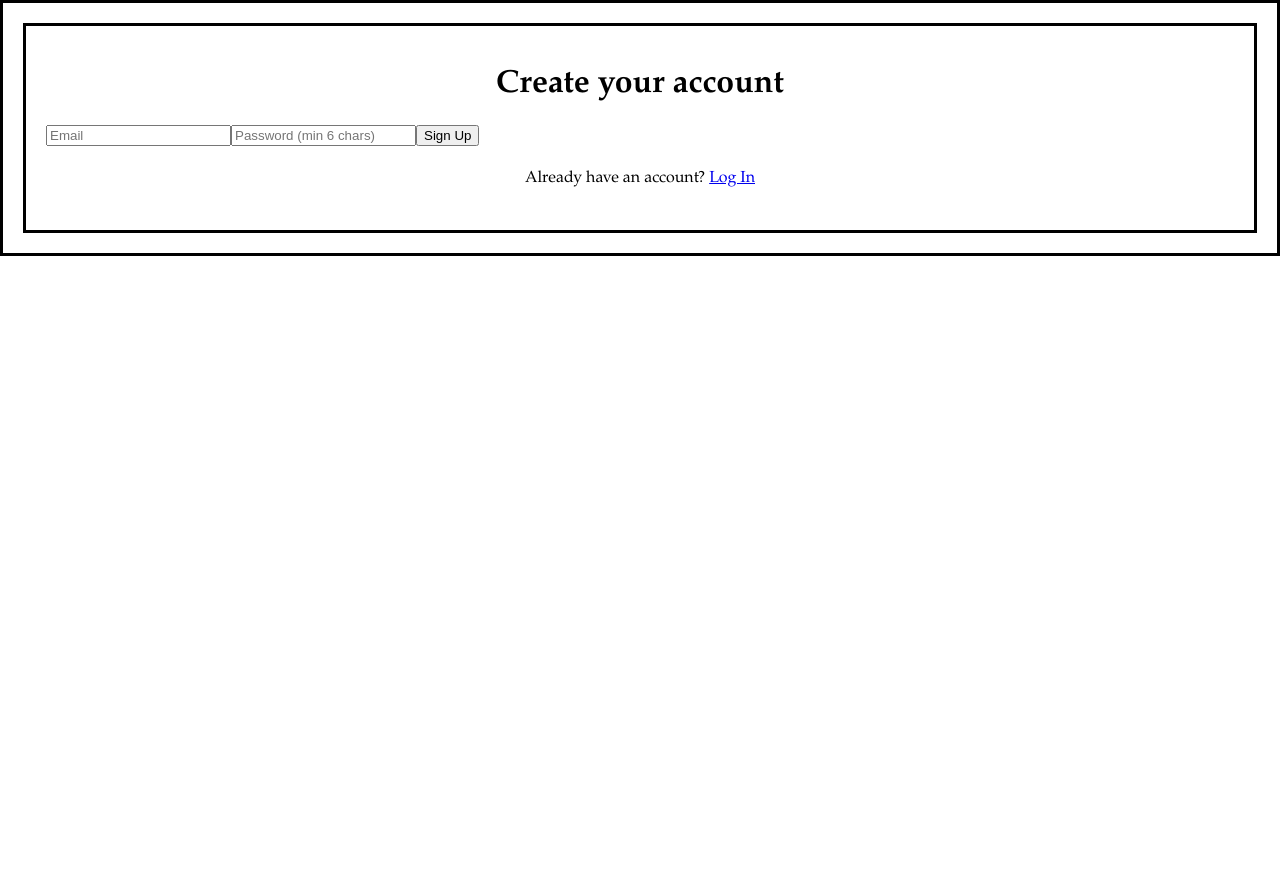
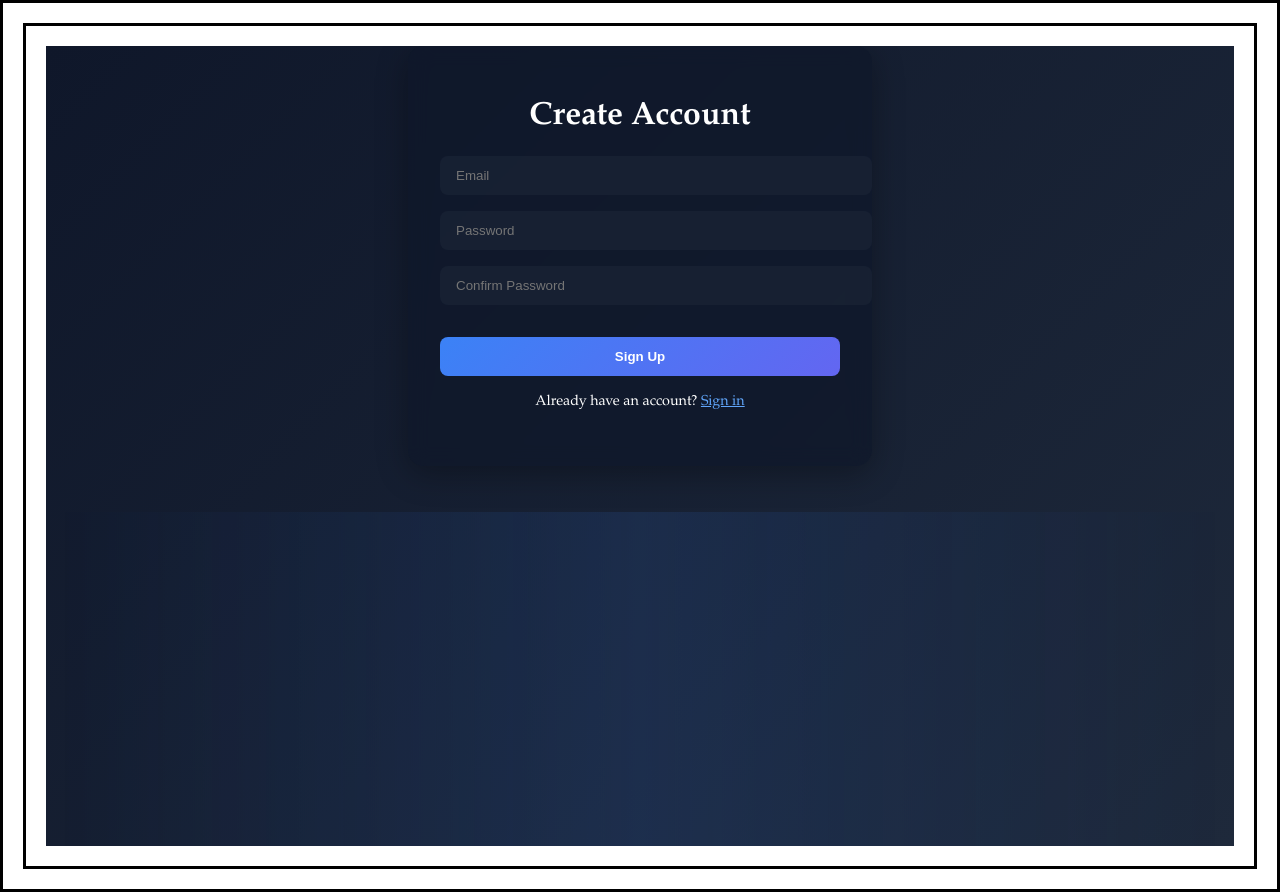
Before and after one commit to MaggieHemond/Software-Engineering, a React (Create React App) app in the folder Stock_App_Code/stock-app-REACT/: page /signup in a window 1280 px wide. Before the commit the page ends 800 px from the top, so only its background shows below. Built offline with nearby package versions, Linux system fonts and the light colour scheme; no server answers.

Commit message:
firebase auth WITH CSS

```diff
--- a/Stock_App_Code/stock-app-REACT/src/pages/LogInPage.js
+++ b/Stock_App_Code/stock-app-REACT/src/pages/LogInPage.js
@@ -1,40 +1,43 @@
 // src/pages/LogInPage.js
 
 import React, { useState } from "react";
+import { Link, useNavigate } from "react-router-dom";
 import { useAuth } from "../contexts/AuthContext";
-import { Link, useNavigate } from "react-router-dom";
+import "../stylesheets/Auth.css"; // CHRIS DID THIS: import auth-specific styles
 
 export default function LogInPage() {
   const [email, setEmail]       = useState("");    // CHRIS DID THIS: track email input
   const [password, setPassword] = useState("");    // CHRIS DID THIS: track password input
   const [error, setError]       = useState("");    // CHRIS DID THIS: show auth errors
-  const { login }               = useAuth();       // CHRIS DID THIS: get login fn from AuthContext
-  const navigate                = useNavigate();   // CHRIS DID THIS: redirect after actions
+  const { login }               = useAuth();       // CHRIS DID THIS: get login fn
+  const navigate                = useNavigate();   // CHRIS DID THIS: redirect after login
 
-  // CHRIS DID THIS: handle form submission for logging in
   const handleLogin = async e => {
     e.preventDefault();
     setError("");
     try {
-      await login(email, password);  // Firebase login
-      navigate("/home");             // go to Home on success
+      await login(email, password);
+      navigate("/home");             // CHRIS DID THIS: go to Home on success
     } catch (err) {
-      setError(err.message);         // display any error
+      setError(err.message);         // CHRIS DID THIS: display any error
     }
   };
 
-  // CHRIS DID THIS: allow guests to bypass login and try the app
   const handleGuest = () => {
-    navigate("/home");
+    navigate("/home");               // CHRIS DID THIS: bypass login as guest
   };
 
   return (
-    <div className="auth-container">
-      <h2>Log In to Stock Tracker</h2>
-      {error && <div className="error">{error}</div>}
+    <div className="auth-page">
+      <div className="stock-line"></div> {/* CHRIS DID THIS: animated background line */}
+
+      <div className="glass-card fade-in">
+        <h2>StockVision</h2>
+        {error && <div className="error-message">{error}</div>}
 
         <form onSubmit={handleLogin}>
           <input
+            className="input-field"
             type="email"
             placeholder="Email"
             value={email}
@@ -42,25 +45,29 @@ export default function LogInPage() {
             required
           />
           <input
+            className="input-field"
             type="password"
             placeholder="Password"
             value={password}
             onChange={e => setPassword(e.target.value)}
             required
           />
-        <button type="submit">Log In</button>
+          <button className="btn-primary" type="submit">
+            Sign In
+          </button>
         </form>
 
-      {/* CHRIS DID THIS: link to standalone Sign Up page */}
-      <p>
+        <p style={{ marginTop: "1rem", fontSize: "0.9rem" }}>
           Don’t have an account?{" "}
-        <Link to="/signup">Sign up here</Link>
+          <Link to="/signup" style={{ color: "#60a5fa", textDecoration: "underline" }}>
+            Create one
+          </Link>
         </p>
 
-      {/* CHRIS DID THIS: guest bypass so you can demo without Firebase */}
-      <button onClick={handleGuest}>
+        <button className="btn-primary" onClick={handleGuest}>
           Continue as Guest
         </button>
       </div>
+    </div>
   );
 }
--- a/Stock_App_Code/stock-app-REACT/src/pages/SignUpPage.js
+++ b/Stock_App_Code/stock-app-REACT/src/pages/SignUpPage.js
@@ -1,32 +1,44 @@
-// CHRIS DID THIS: New page for users to create an account
+// src/pages/SignUpPage.js
+
 import React, { useState } from "react";
+import { Link, useNavigate } from "react-router-dom";
 import { useAuth } from "../contexts/AuthContext";
-import { useNavigate, Link } from "react-router-dom";
+import "../stylesheets/Auth.css"; // CHRIS DID THIS: import auth-specific styles
 
 export default function SignUpPage() {
-  const [email, setEmail]       = useState("");
-  const [password, setPassword] = useState("");
-  const [error, setError]       = useState("");
-  const { signup }              = useAuth();
-  const navigate                = useNavigate();
+  const [email, setEmail]       = useState("");    // CHRIS DID THIS: track email input
+  const [password, setPassword] = useState("");    // CHRIS DID THIS: track password input
+  const [confirm, setConfirm]   = useState("");    // CHRIS DID THIS: track confirmation
+  const [error, setError]       = useState("");    // CHRIS DID THIS: show auth errors
+  const { signup }              = useAuth();       // CHRIS DID THIS: get signup fn
+  const navigate                = useNavigate();   // CHRIS DID THIS: redirect after signup
 
   const handleSignup = async e => {
     e.preventDefault();
+    if (password !== confirm) {
+      setError("Passwords do not match!");
+      return;
+    }
+    setError("");
     try {
-      setError("");
       await signup(email, password);
-      navigate("/home"); // CHRIS DID THIS: send new users straight to home
+      navigate("/home");             // CHRIS DID THIS: go to Home on success
     } catch (err) {
-      setError(err.message);
+      setError(err.message);         // CHRIS DID THIS: display any error
     }
   };
 
   return (
-    <div className="auth-container">
-      <h2>Create your account</h2>
-      {error && <div className="error">{error}</div>}
+    <div className="auth-page">
+      <div className="stock-line"></div> {/* CHRIS DID THIS: animated background line */}
+
+      <div className="glass-card fade-in">
+        <h2>Create Account</h2>
+        {error && <div className="error-message">{error}</div>}
+
         <form onSubmit={handleSignup}>
           <input
+            className="input-field"
             type="email"
             placeholder="Email"
             value={email}
@@ -34,18 +46,33 @@ export default function SignUpPage() {
             required
           />
           <input
+            className="input-field"
             type="password"
-          placeholder="Password (min 6 chars)"
+            placeholder="Password"
             value={password}
             onChange={e => setPassword(e.target.value)}
             required
           />
-        <button type="submit">Sign Up</button>
+          <input
+            className="input-field"
+            type="password"
+            placeholder="Confirm Password"
+            value={confirm}
+            onChange={e => setConfirm(e.target.value)}
+            required
+          />
+          <button className="btn-primary" type="submit">
+            Sign Up
+          </button>
         </form>
-      <p>
+
+        <p style={{ marginTop: "1rem", fontSize: "0.9rem" }}>
           Already have an account?{" "}
-        <Link to="/">Log In</Link>
+          <Link to="/" style={{ color: "#60a5fa", textDecoration: "underline" }}>
+            Sign in
+          </Link>
         </p>
+      </div>
     </div>
   );
 }
--- /dev/null
+++ b/Stock_App_Code/stock-app-REACT/src/stylesheets/Auth.css
@@ -0,0 +1,111 @@
+
+/* full-screen dark gradient */
+.auth-page {
+    position: relative;
+    min-height: 100vh;
+    background: linear-gradient(135deg, #0f172a 0%, #1e293b 100%);
+    color: white;
+    overflow: hidden;
+    font-family: 'Inter', sans-serif;
+  }
+
+  /* semi-transparent blur container */
+  .glass-card {
+    background: rgba(15,23,42,0.7);
+    backdrop-filter: blur(10px);
+    border-radius: 16px;
+    border: 1px solid rgba(255,255,255,0.05);
+    box-shadow: 0 8px 32px rgba(0,0,0,0.3);
+    padding: 2rem;
+    max-width: 400px;
+    margin: auto;
+  }
+
+
+  /*NOTE: these below tried to remvoe the boarder to no luck*/
+
+  /* remove the border on glass-card for auth pages */
+.auth-page .glass-card {
+    border: none !important;
+  }
+
+  /* if you also get a border on the inputs, you can remove them too */
+  .auth-page .input-field {
+    border: none !important;
+  }
+
+  /* dark input fields */
+  .input-field {
+    width: 100%;
+    padding: 0.75rem 1rem;
+    margin-bottom: 1rem;
+    background: rgba(30,41,59,0.5);
+    border: 1px solid rgba(255,255,255,0.1);
+    border-radius: 8px;
+    color: white;
+    transition: all 0.3s ease;
+  }
+  .input-field:focus {
+    outline: none;
+    border-color: #60a5fa;
+    box-shadow: 0 0 0 3px rgba(96,165,250,0.2);
+  }
+
+  /* primary button */
+  .btn-primary {
+    display: block;
+    width: 100%;
+    padding: 0.75rem;
+    background: linear-gradient(135deg,#3b82f6 0%,#6366f1 100%);
+    border: none;
+    border-radius: 8px;
+    color: white;
+    font-weight: 600;
+    cursor: pointer;
+    transition: all 0.3s ease;
+    margin-top: 1rem;
+  }
+  .btn-primary:hover {
+    transform: translateY(-2px);
+    box-shadow: 0 10px 20px rgba(59,130,246,0.3);
+  }
+
+  /* subtle fade-in for the card */
+  .fade-in {
+    animation: fadeIn 0.8s ease-in-out;
+  }
+  @keyframes fadeIn {
+    from { opacity: 0; transform: translateY(20px); }
+    to   { opacity: 1; transform: translateY(0); }
+  }
+
+  /* optional: animated pulse line at bottom */
+  .stock-line {
+    position: absolute;
+    bottom: 0;
+    left: 0;
+    width: 100%;
+    height: 40%;
+    background: linear-gradient(90deg, transparent 0%, rgba(59,130,246,0.3) 50%, transparent 100%);
+    animation: stockPulse 8s infinite ease-in-out;
+  }
+  @keyframes stockPulse {
+    0% { opacity: 0.2; transform: scaleY(0.8); }
+    50% { opacity: 0.5; transform: scaleY(1.2); }
+    100% { opacity: 0.2; transform: scaleY(0.8); }
+  }
+  /* and if you want the “points”: */
+  .stock-point {
+    position: absolute;
+    width: 6px;
+    height: 6px;
+    border-radius: 50%;
+    background: #3b82f6;
+    box-shadow: 0 0 10px rgba(59,130,246,0.8);
+    animation: stockPointPulse 3s infinite ease-in-out;
+  }
+  @keyframes stockPointPulse {
+    0% { transform: scale(1); opacity: 0.8; }
+    50%{ transform: scale(1.3); opacity: 1; }
+   100%{ transform: scale(1); opacity: 0.8; }
+  }
```
Lines whose indentation alone changed are shown as unchanged.
